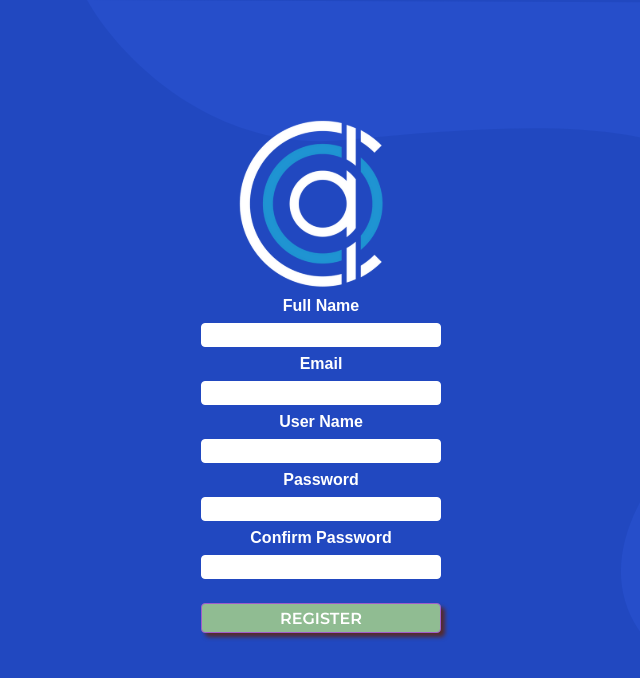
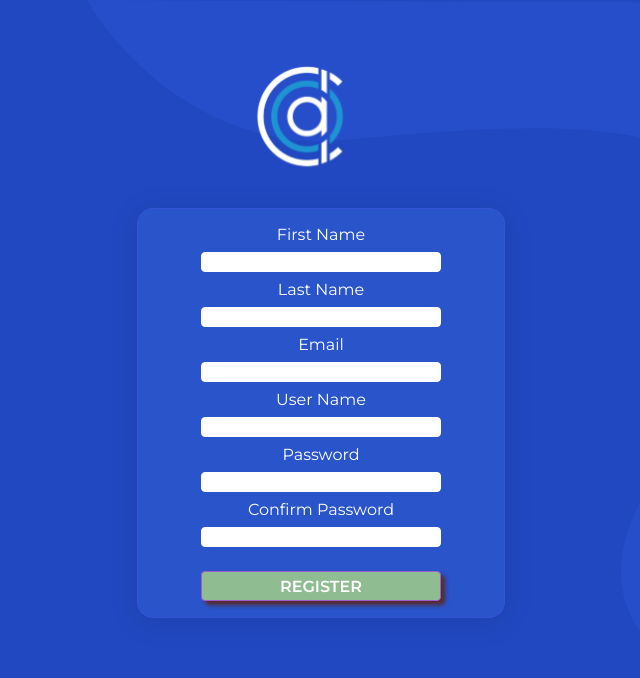
Before and after one commit to ScottWinters999/CSS-611-Catalyst-Ops, a React (Create React App) app in the folder teambuild_frontend/: page /signup in a window 1280 px wide. Shown: the top 678 px of the page, without its empty margins (319-959 px from the left). Built offline with nearby package versions, Linux system fonts and the light colour scheme.

Commit message:
add signup validations

```diff
--- a/teambuild_frontend/src/App.js
+++ b/teambuild_frontend/src/App.js
@@ -5,6 +5,7 @@ import Homepage from "./pages/HomePage";
 import AuthPage from "./pages/AuthPage";
 
 import SidebarNavigation from "./components/layout/SidebarNavigation";
+import CatyChatPage from "./pages/CatyChatPage";
 
 function App() {
 
@@ -15,6 +16,7 @@ function App() {
       <Routes>
         <Route path="/" element={<Homepage />} />
         <Route path="/login" element={<SignIn />} />
+        <Route path="/userchat" element={<CatyChatPage />} />
         <Route path="/signup" element={<AuthPage />} />
       </Routes>
     </div>
--- a/teambuild_frontend/src/components/Auth/AuthForm.js
+++ b/teambuild_frontend/src/components/Auth/AuthForm.js
@@ -1,11 +1,13 @@
-import { useRef, useState } from "react";
+import useInput from "../../hooks/use-input";
+import { useNavigate } from "react-router-dom";
 
 // import classes from "./AuthForm.module.css";
 import styled from "styled-components";
 import logoImage from "../../images/logo.svg";
+import { useState } from "react";
 
 const Auth = styled.section`
-  margin: 100px auto 0px;
+  margin: 24px auto 0px;
   width: 95%;
   max-width: 25rem;
   border-radius: 6px;
@@ -20,24 +22,39 @@ const Auth = styled.section`
   }
 `;
 
+const FormControl = styled.form`
+  width: 100%;
+  border: 1px solid;
+  background: #4471d8;
+  padding: 16px 14px;
+  border-radius: 4px;
+  /* filter: drop-shadow(4px 4px 2px ); */
+  backdrop-filter: blur(5px);
+  background: rgb(42 84 202);
+  border-radius: 16px;
+  box-shadow: 0 4px 30px rgb(0 0 0 / 10%);
+  backdrop-filter: blur(8.9px);
+  -webkit-backdrop-filter: blur(8.9px);
+  border: 1px solid rgba(90, 81, 248, 0.22);
+`;
+
 const Control = styled.div`
   margin-bottom: 0.5rem;
 
   label {
     display: block;
     color: white;
-    font-weight: bold;
+    font-weight: 400;
     margin-bottom: 0.5rem;
+    font-family: "Montserrat", sans-serif;
   }
 
   input {
     font: inherit;
-    // background-color: #f1e1fc;
-    // color: #38015c;
     border-radius: 4px;
     border: 1px solid white;
     width: 240px;
-    height: 24px;
+    height: 20px;
     text-align: left;
     padding: 0.25rem;
   }
@@ -71,45 +88,123 @@ const Button = styled.button`
   }
 `;
 
+const Errortext = styled.p`
+  font-family: "Montserrat", sans-serif;
+  color: #c3b2b9;
+  font-size: smaller;
+  font-weight: 600;
+`;
+
 const Logo = styled.div`
-  background-image: url(${logoImage});
-  height: 181px;
-  width: 50%;
-  display: flex;
-  justify-content: center;
-  background-repeat: no-repeat;
-  margin: auto;
+  height: 100%;
   display: block;
 `;
 
 const AuthForm = () => {
-  // const [isLogin, setIsLogin] = useState(true);
+  const [confirmPassState, setConfirmPassState] = useState(true);
 
   // const switchAuthModeHandler = () => {
   //   setIsLogin((prevState) => !prevState);
   // };
-  const fullNameInputRef = useRef();
-  const emailInputRef = useRef();
-  const userNameInputRef = useRef();
-  const passwordInputRef = useRef();
-  const confirmPasswordInputRef = useRef();
 
+  const isNotEmpty = (value) => value.trim() !== "";
+  const isEmail = (value) => value.includes("@");
+  const isPassword = (value) => value.trim().length >= 8;
+  const history = useNavigate()
+
+
+  const {
+    value: firstNameValue,
+    isValid: firstNameIsValid,
+    hasError: firstNameHasError,
+    valueChangeHandler: firstNameChangeHandler,
+    inputBlurHandler: firstNameBlurHandler,
+    reset: resetFirstName,
+  } = useInput(isNotEmpty);
+  const {
+    value: lastNameValue,
+    isValid: lastNameIsValid,
+    hasError: lastNameHasError,
+    valueChangeHandler: lastNameChangeHandler,
+    inputBlurHandler: lastNameBlurHandler,
+    reset: resetLastName,
+  } = useInput(isNotEmpty);
+  const {
+    value: userNameValue,
+    isValid: userNameIsValid,
+    hasError: userNameHasError,
+    valueChangeHandler: userNameChangeHandler,
+    inputBlurHandler: userNameBlurHandler,
+    reset: resetUserName,
+  } = useInput(isNotEmpty);
+  const {
+    value: emailValue,
+    isValid: emailIsValid,
+    hasError: emailHasError,
+    valueChangeHandler: emailChangeHandler,
+    inputBlurHandler: emailBlurHandler,
+    reset: resetEmail,
+  } = useInput(isEmail);
+
+  const {
+    value: passwordValue,
+    isValid: passwordIsValid,
+    hasError: passwordHasError,
+    valueChangeHandler: passwordChangeHandler,
+    inputBlurHandler: passwordBlurHandler,
+    reset: resetPassword,
+  } = useInput(isPassword);
+
+  const {
+    value: confirmPasswordValue,
+    isValid: confirmPasswordIsValid,
+    hasError: confirmPasswordHasError,
+    valueChangeHandler: confirmPasswordChangeHandler,
+    inputBlurHandler: confirmPasswordBlurHandler,
+    reset: resetconfirmPassword,
+  } = useInput(isPassword);
+
+  let formIsValid = false;
+  if (
+    firstNameIsValid &&
+    lastNameIsValid &&
+    emailIsValid &&
+    userNameIsValid &&
+    passwordIsValid &&
+    confirmPasswordIsValid
+  ) {
+    formIsValid = true;
+  }
   const submitHandler = (event) => {
     event.preventDefault();
-    const enteredFullName = fullNameInputRef.current.value;
-    const enteredEmail = emailInputRef.current.value;
-    const enteredUserName = userNameInputRef.current.value;
-    const enteredpassword = passwordInputRef.current.value;
-    const confirmPassword = confirmPasswordInputRef.value;
+    if (!formIsValid) {
+      return;
+    }
+    if (passwordValue !== confirmPasswordValue){
+      setConfirmPassState(false);
+      return;
+    }
+    console.log("Submitted!");
+    console.log(firstNameValue, lastNameValue, emailValue);
+
+    resetFirstName();
+    resetLastName();
+    resetEmail();
+    resetPassword();
+    resetUserName();
+    resetconfirmPassword();
+    setConfirmPassState(true)
     const body = JSON.stringify({
-      fullName: enteredFullName,
-      email: enteredEmail,
-      userName: enteredUserName,
-      password: enteredpassword,
+      firstName: firstNameValue,
+      lastName:lastNameValue,
+      email: emailValue,
+      userName: userNameValue,
+      password: passwordValue,
       role: "Customer",
     });
 
     console.log(body);
+    history("/userchat")
     // fetch("API", {
     //   method: "POST",
     //   body: JSON.stringify({
@@ -127,28 +222,79 @@ const AuthForm = () => {
 
   return (
     <Auth>
-      <Logo />
-      <form onSubmit={submitHandler}>
+      <Logo>
+        <img src={logoImage} alt="My Happy SVG" />
+      </Logo>
+
+      <FormControl onSubmit={submitHandler}>
         <Control>
-          <label htmlFor="fullname">Full Name</label>
-          <input type="text" id="fullname" required ref={fullNameInputRef} />
+          <label htmlFor="first_name">First Name</label>
+          <input
+            type="text"
+            id="first_name"
+            required
+            value={firstNameValue}
+            onChange={firstNameChangeHandler}
+            onBlur={firstNameBlurHandler}
+          />
+          {firstNameHasError && (
+            <Errortext>Please enter a first name.</Errortext>
+          )}
+        </Control>
+        <Control>
+          <label htmlFor="last_name">Last Name</label>
+          <input
+            type="text"
+            id="last_name"
+            required
+            value={lastNameValue}
+            onChange={lastNameChangeHandler}
+            onBlur={lastNameBlurHandler}
+          />
+          {lastNameHasError && (
+            <Errortext>Please enter a Last name.</Errortext>
+          )}
         </Control>
         <Control>
           <label htmlFor="email">Email</label>
-          <input type="email" id="email" required ref={emailInputRef} />
+          <input
+            type="email"
+            id="email"
+            required
+            value={emailValue}
+            onChange={emailChangeHandler}
+            onBlur={emailBlurHandler}
+          />
+          {emailHasError && (
+            <Errortext>E-Mail is not valid.</Errortext>
+          )}
         </Control>
         <Control>
           <label htmlFor="username">User Name</label>
-          <input type="text" id="username" required ref={userNameInputRef} />
+          <input
+            type="text"
+            id="username"
+            required
+            value={userNameValue}
+            onChange={userNameChangeHandler}
+            onBlur={userNameBlurHandler}
+          />
+          {userNameHasError && (
+            <Errortext>Please enter a user name.</Errortext>
+          )}
         </Control>
         <Control>
           <label htmlFor="password">Password</label>
           <input
             type="password"
             id="password"
-            required
-            ref={passwordInputRef}
+            value={passwordValue}
+            onChange={passwordChangeHandler}
+            onBlur={passwordBlurHandler}
           />
+          {passwordHasError && (
+            <Errortext>Please enter a password with length 8 or greater </Errortext>
+          )}
         </Control>
 
         <Control>
@@ -156,14 +302,21 @@ const AuthForm = () => {
           <input
             type="password"
             id="confirm_password"
-            required
-            ref={confirmPasswordInputRef}
+            value={confirmPasswordValue}
+            onChange={confirmPasswordChangeHandler}
+            onBlur={confirmPasswordBlurHandler}
           />
+          {confirmPasswordHasError && (
+            <Errortext>Please enter a password with length 8 or greater </Errortext>
+          )}
+          {!confirmPassState && (
+            <Errortext>Please the same password</Errortext>
+          )}
         </Control>
         <Actions>
           <Button>REGISTER</Button>
         </Actions>
-      </form>
+      </FormControl>
     </Auth>
   );
 };
--- /dev/null
+++ b/teambuild_frontend/src/hooks/use-input.js
@@ -0,0 +1,33 @@
+import { useState } from 'react';
+
+const useInput = (validateValue) => {
+  const [enteredValue, setEnteredValue] = useState('');
+  const [isTouched, setIsTouched] = useState(false);
+
+  const valueIsValid = validateValue(enteredValue);
+  const hasError = !valueIsValid && isTouched;
+
+  const valueChangeHandler = (event) => {
+    setEnteredValue(event.target.value);
+  };
+
+  const inputBlurHandler = (event) => {
+    setIsTouched(true);
+  };
+
+  const reset = () => {
+    setEnteredValue('');
+    setIsTouched(false);
+  };
+
+  return {
+    value: enteredValue,
+    isValid: valueIsValid,
+    hasError,
+    valueChangeHandler,
+    inputBlurHandler,
+    reset
+  };
+};
+
+export default useInput;
--- /dev/null
+++ b/teambuild_frontend/src/pages/CatyChatPage.js
@@ -0,0 +1,13 @@
+import MainBg from "../components/layout/MainBg";
+
+
+
+const CatyChatPage = () => {
+    return (
+        <MainBg>
+            <div>catyyyy</div>
+        </MainBg>
+      );
+  };
+
+  export default CatyChatPage;
```
Also changed, not shown: teambuild_frontend/src/images/logo.svg.
